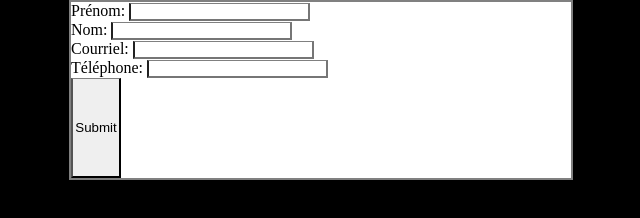
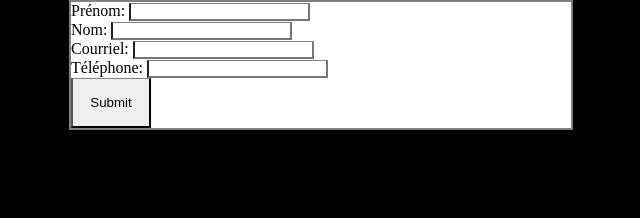
Before and after one commit to mobeausoleil/veille-node-4, a website: page public/index.html in a window 1280 px wide. Shown: the whole page, without its empty margins (319-959 px from the left). Drawn offline with Linux system fonts and the light colour scheme.

Commit message:
taille bouton submit, inverser le height et le width

```diff
--- a/public/less/style.less
+++ b/public/less/style.less
@@ -21,6 +21,6 @@ form input {
 }
 
 form input[type=submit] {
-	width: 50px;
-	height: 100px;
+	width: 80px;
+	height: 50px;
 }
```
Also changed, not shown: public/css/style.css.
